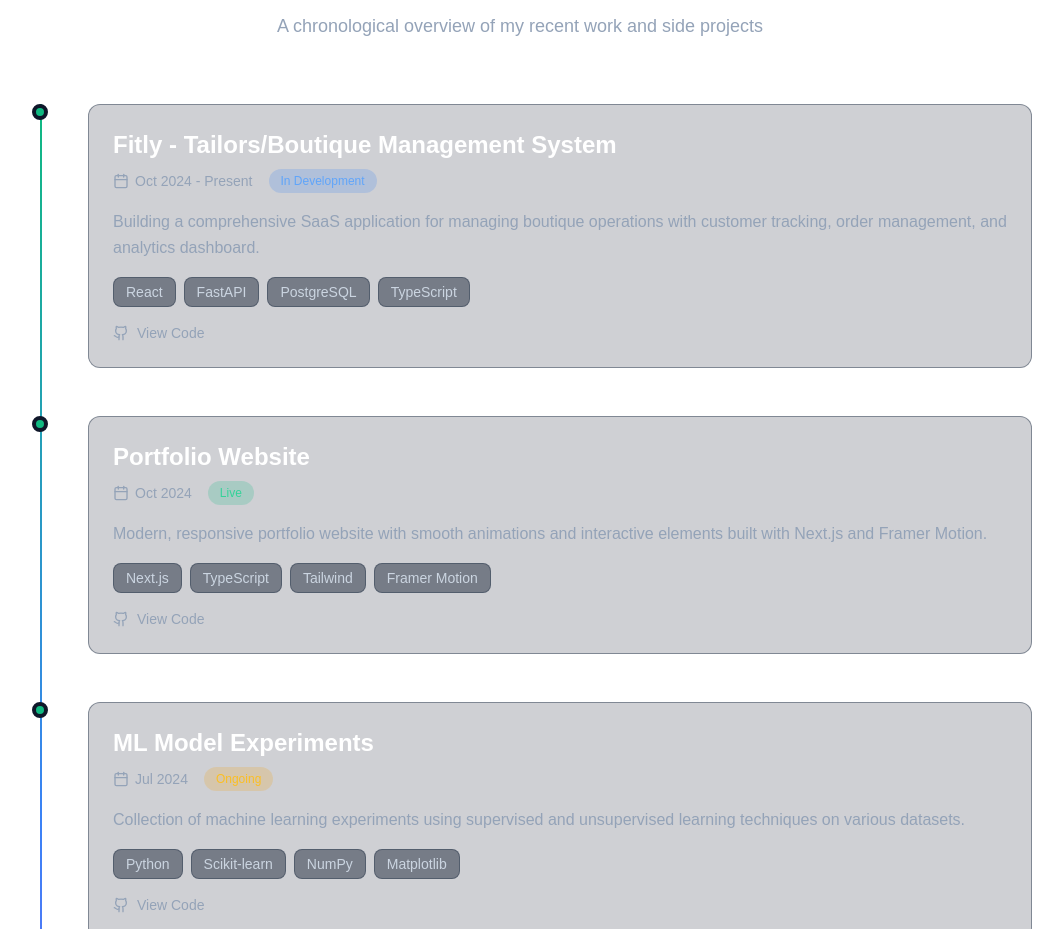
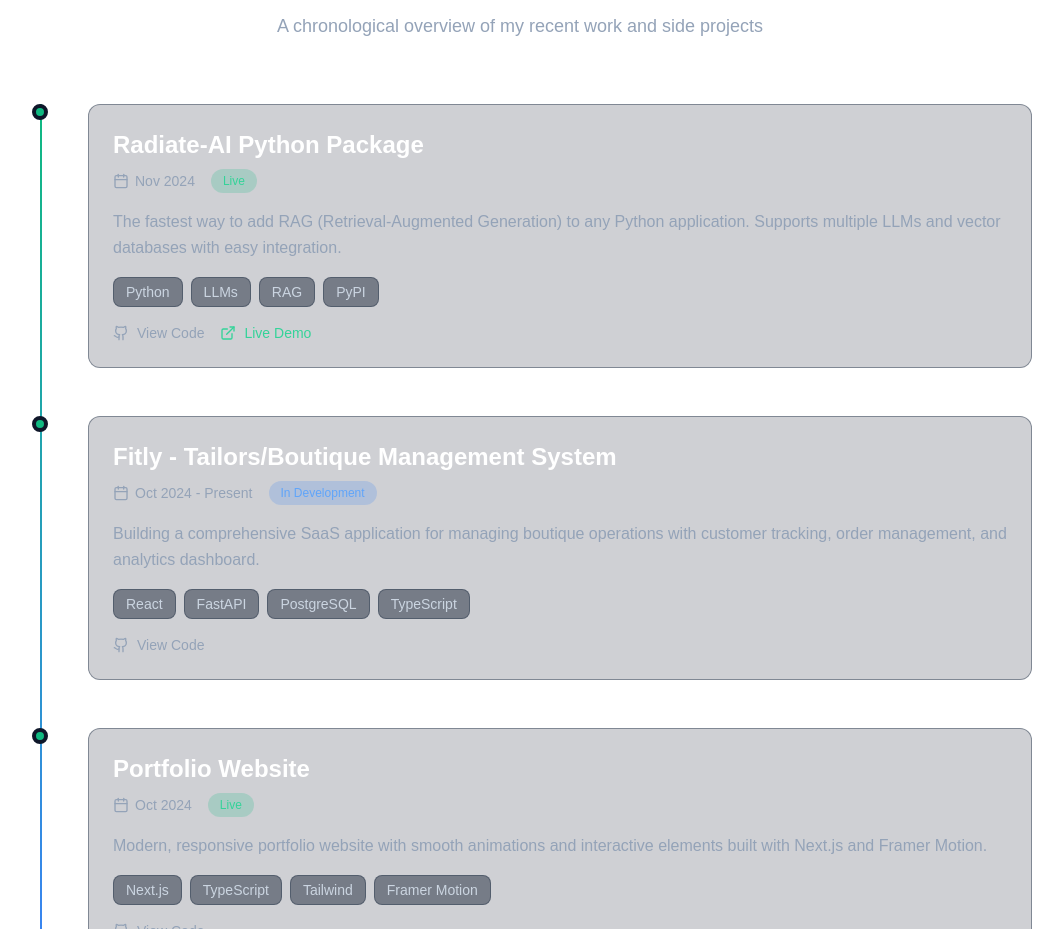
Before and after one commit to Ganesh-reddy005/portfolio, a Next.js app: page / in a window 1280 px wide. Shown: the part 2760-3689 px from the top of the page, without its empty margins (120-1183 px from the left). Built offline with nearby package versions, Linux system fonts and the light colour scheme.

Commit message:
Update projects list: add Radiate-AI and fix Fitly details

```diff
--- a/src/components/Projects.tsx
+++ b/src/components/Projects.tsx
@@ -5,10 +5,19 @@
 
 const projects = [
   {
+    title: "Radiate-AI Python Package",
+    description: "The fastest way to add RAG (Retrieval-Augmented Generation) to any Python application. Supports multiple LLMs and vector databases with easy integration.",
+    tags: ["Python", "LLMs", "RAG", "PyPI"],
+    github: "https://github.com/Ganesh-reddy005/radiate-ai",
+    live: "https://pypi.org/project/radiate-ai/",
+    date: "Nov 2024",
+    status: "Live",
+  },
+  {
     title: "Fitly - Tailors/Boutique Management System",
     description: "Building a comprehensive SaaS application for managing boutique operations with customer tracking, order management, and analytics dashboard.",
     tags: ["React", "FastAPI", "PostgreSQL", "TypeScript"],
-    github: "https://github.com/yourusername/fitly",
+    github: "https://github.com/Ganesh-reddy005/fitly",
     live: "#",
     date: "Oct 2024 - Present",
     status: "In Development",
@@ -17,7 +26,7 @@
     title: "Portfolio Website",
     description: "Modern, responsive portfolio website with smooth animations and interactive elements built with Next.js and Framer Motion.",
     tags: ["Next.js", "TypeScript", "Tailwind", "Framer Motion"],
-    github: "https://github.com/yourusername/portfolio",
+    github: "https://github.com/Ganesh-reddy005/portfolio",
     live: "#",
     date: "Oct 2024",
     status: "Live",
@@ -26,7 +35,7 @@
     title: "ML Model Experiments",
     description: "Collection of machine learning experiments using supervised and unsupervised learning techniques on various datasets.",
     tags: ["Python", "Scikit-learn", "NumPy", "Matplotlib"],
-    github: "https://github.com/yourusername/ml-experiments",
+    github: "https://github.com/Ganesh-reddy005/ml-experiments",
     live: "#",
     date: "Jul 2024",
     status: "Ongoing",
@@ -35,22 +44,20 @@
     title: "Data Analysis Dashboard",
     description: "Interactive data visualization dashboard for analyzing datasets with various ML algorithms and insightful visualizations.",
     tags: ["Python", "Pandas", "Plotly", "Scikit-learn"],
-    github: "https://github.com/yourusername/data-dashboard",
+    github: "https://github.com/Ganesh-reddy005/data-dashboard",
     live: "#",
     date: "Aug 2024",
     status: "Completed",
   },
-
   {
     title: "MCQ Generator using GenAI",
     description: "Built an AI-powered MCQ generator using Streamlit and LangChain to automatically create multiple-choice questions from text input.",
     tags: ["Python", "Streamlit", "LangChain", "GenAI"],
-    github: "https://github.com/yourusername/mcq-generator",
+    github: "https://github.com/Ganesh-reddy005/mcq-generator",
     live: "#",
     date: "Sep 2024",
     status: "Completed",
   }
-
 ];
 
 export default function Projects() {
```
